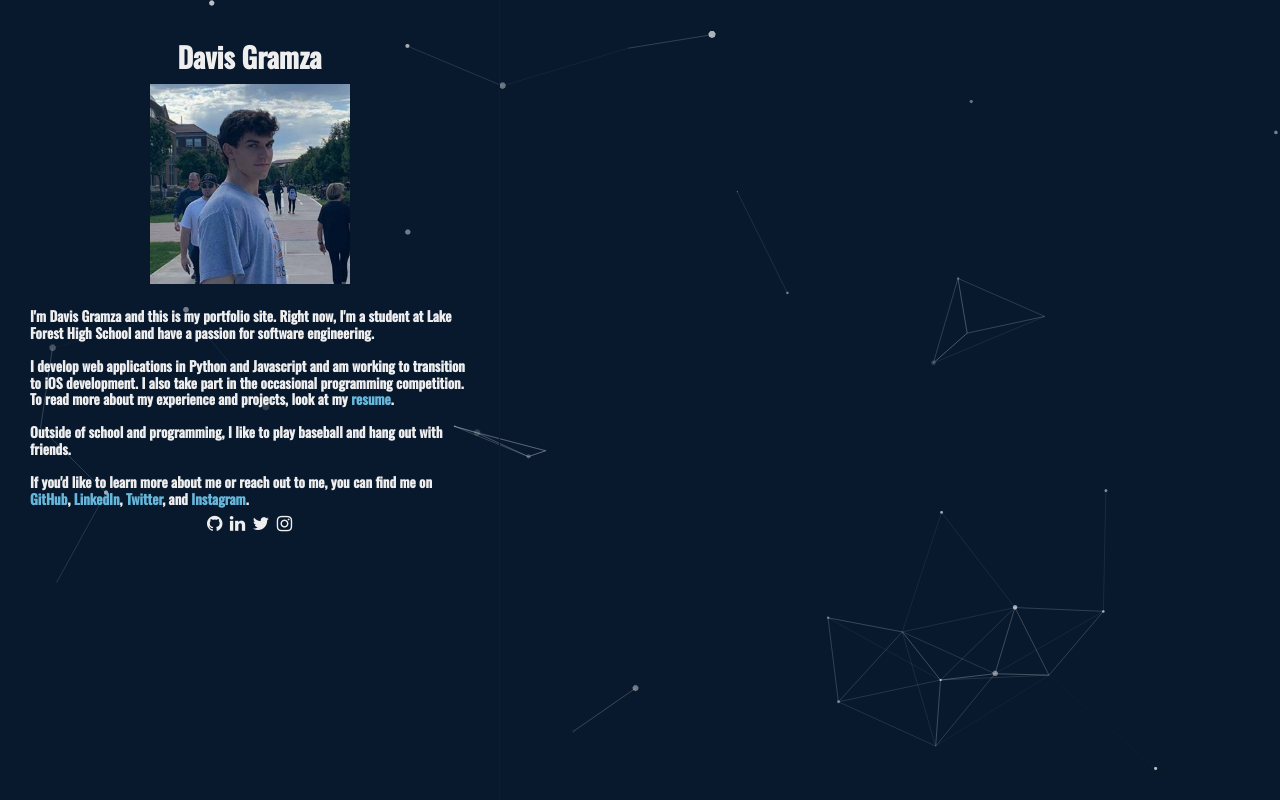
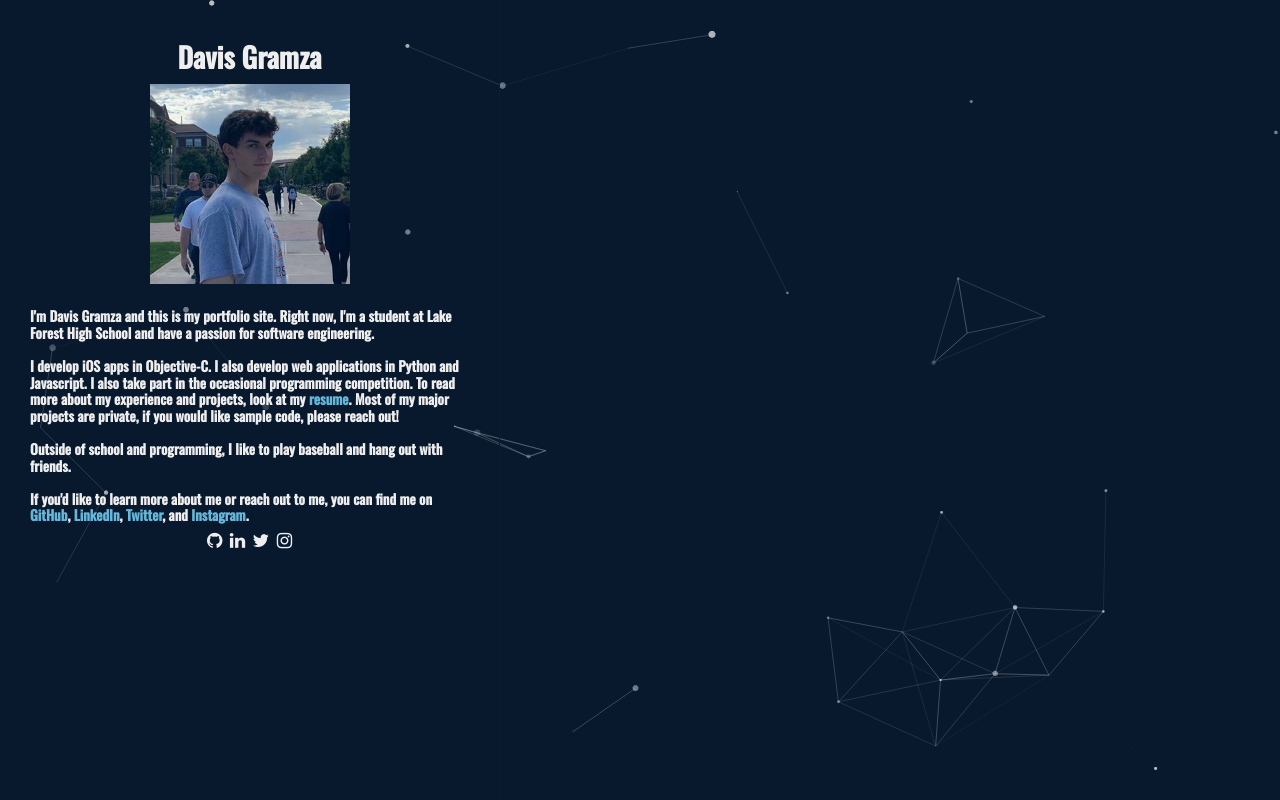
Before and after one commit to davisgramza/davisgramza.me, a Flask app: page / in a window 1280 px wide. Run offline with Flask 2, Linux system fonts and the light colour scheme.

Commit message:
Added skinID experience

```diff
--- a/templates/index.html
+++ b/templates/index.html
@@ -22,8 +22,8 @@
                 software engineering.
             </p>
             <p>
-                I develop web applications in Python and Javascript and am working to transition to iOS development. I also take part in the occasional programming competition.
-                To read more about my experience and projects, look at my <a href="{{ url_for('static', filename='resume.pdf') }}">resume</a>.
+                I develop iOS apps in Objective-C. I also develop web applications in Python and Javascript. I also take part in the occasional programming competition.
+                To read more about my experience and projects, look at my <a href="{{ url_for('static', filename='resume.pdf') }}">resume</a>. Most of my major projects are private, if you would like sample code, please reach out!
             </p>
             <p>
                 Outside of school and programming, I like to play baseball and hang out with friends.
```
Also changed, not shown: 1 other file.
